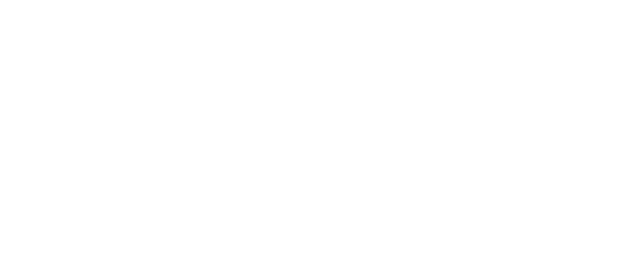
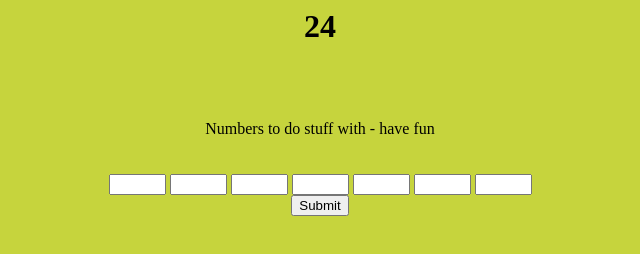
Before and after one commit to Chaotic-Potato/24, a plain HTML site: page index.html in a window 1280 px wide. Shown: the whole page, without its empty margins (320-960 px from the left). Drawn offline with Linux system fonts and the light colour scheme.

Commit message:
Building HTML, Added gitignore, Added basic css

```diff
--- a/index.html
+++ b/index.html
@@ -1,8 +1,31 @@
-<html>
+<html title="the color is a joke">
 	<head>
 		<link rel="stylesheet" type="text/css" href="style.css">
+		<script src="script.js"></script>
+		<h1 id="head">24</h1>
 	</head>
 	<body>
-		<script src="script.js"></script>
+		<br><br><br>
+		<div id="display">
+			<text>Numbers to do stuff with - have fun</text><br>
+			<text id="nums"></text><br><br>
+			<input list="nums" name="numIn1" size="4">
+			<input list="ops" name="op1" size="4">
+			<input list="nums" name="numIn2"size="4">
+			<input list="ops" name="op2"size="4">
+			<input list="nums" name="numIn3"size="4">
+			<input list="ops" name="op3"size="4">
+			<input list="nums" name="numIn4"size="4">
+			<datalist id="ops">
+    				<option value=+>
+    				<option value=->
+				<option value=*>
+    				<option value=/>
+  			</datalist>
+			<div id="numListHolder">
+
+			</div>
+  			<button id="submit" onclick="g.submit()">Submit</input>
+		</div>
 	</body>
 </html>
--- a/style.css
+++ b/style.css
@@ -0,0 +1,14 @@
+h1 {
+	font-size:32;
+	text-align:center;
+
+}
+body{
+	background-color:#c6d43d;
+}
+.hidden{
+	visibility:hidden;
+}
+html{
+	text-align:center;
+}
```
Also changed, not shown: 1 other file.
